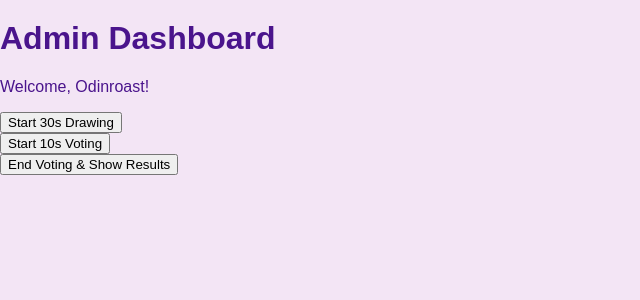
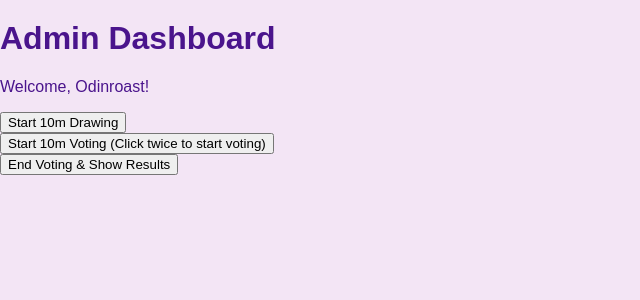
Before and after one commit to Shameed4/DrawingApp, a Flask app: page /admin_dashboard in a window 1280 px wide. Shown: the top 300 px of the page, without its empty margins (0-640 px from the left). Run offline with Flask 2, Linux system fonts and the light colour scheme; a user stored in the database is signed in.

Commit message:
Ooga, send help

```diff
--- a/templates/admin_dashboard.html
+++ b/templates/admin_dashboard.html
@@ -9,11 +9,11 @@
     <p>Welcome, {{ session['username'] }}!</p>
 
     <form action="{{ url_for('start_game') }}" method="POST">
-        <button type="submit">Start 30s Drawing</button>
+        <button type="submit">Start 10m Drawing</button>
     </form>
 
     <form action="{{ url_for('start_voting') }}" method="POST">
-        <button type="submit">Start 10s Voting</button>
+        <button type="submit">Start 10m Voting (Click twice to start voting)</button>
     </form>
 
     <form action="{{ url_for('end_voting') }}" method="POST">
```
